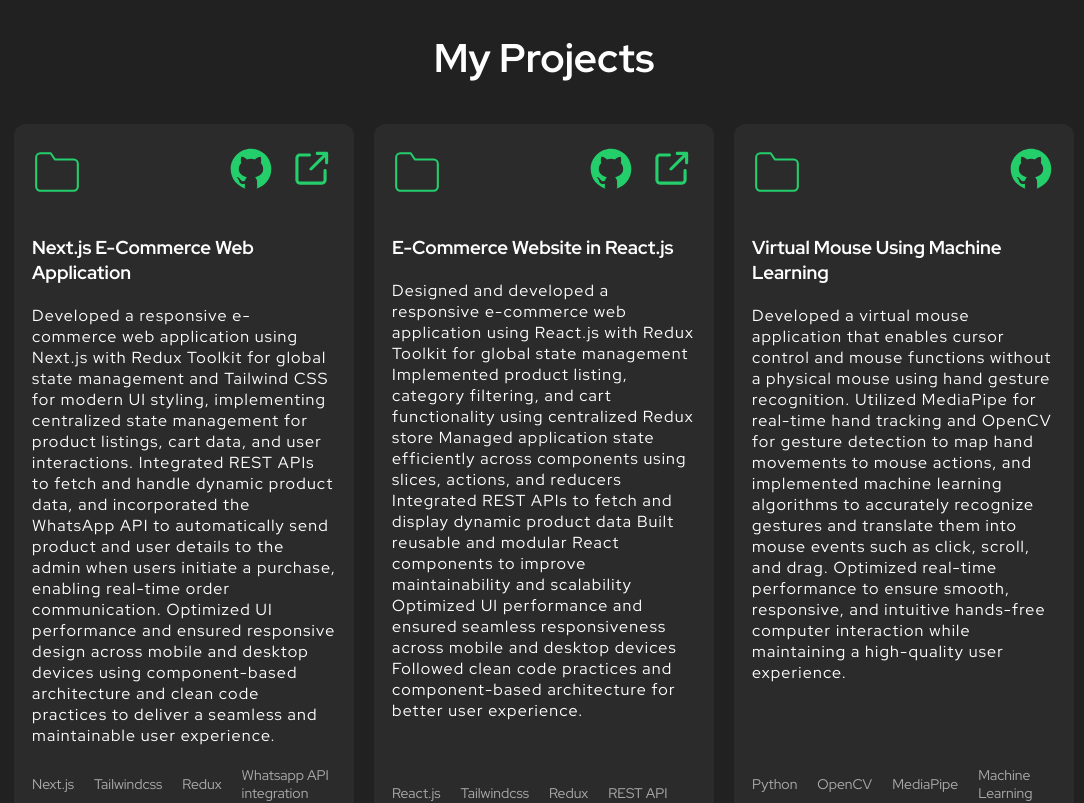
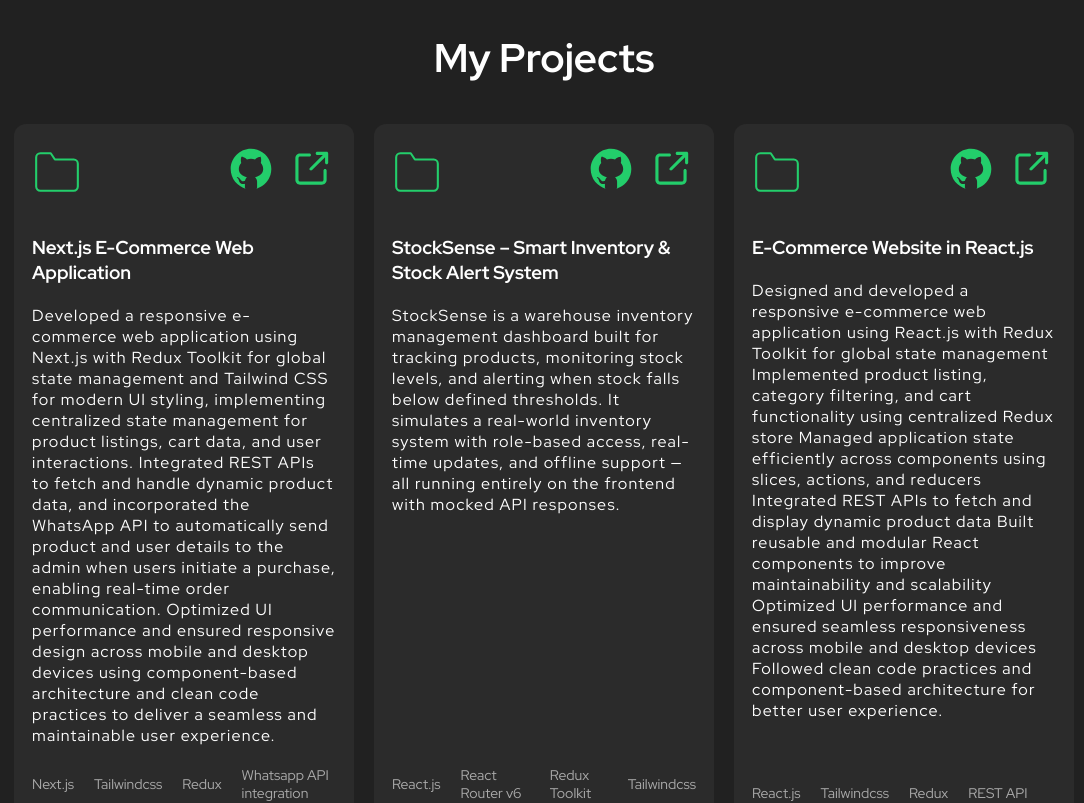
Before and after one commit to ezhilkrish002/portfolio, a React (Create React App) app: page / in a window 1280 px wide. Shown: the part 1360-2163 px from the top of the page, without its empty margins (96-1180 px from the left). Built offline with nearby package versions, Linux system fonts and the light colour scheme.

Commit message:
inventory project

```diff
--- a/src/components/Project/Project.tsx
+++ b/src/components/Project/Project.tsx
@@ -15,6 +15,14 @@ const projects = [
     tech: ["Next.js", "Tailwindcss", "Redux" , "Whatsapp API integration"],
     github: "https://github.com/ezhilkrish002/ecom",
     live: "https://ecom-ecru-ten.vercel.app/",
+  },
+  {
+    title: "StockSense – Smart Inventory & Stock Alert System ",
+    description:
+      "StockSense is a warehouse inventory management dashboard built for tracking products, monitoring stock levels, and alerting when stock falls below defined thresholds. It simulates a real-world inventory system with role-based access, real-time updates, and offline support — all running entirely on the frontend with mocked API responses.",
+    tech: ["React.js","React Router v6",  "Redux Toolkit" , "Tailwindcss", ],
+    github: "https://github.com/ezhilkrish002/Inventory",
+    live: "https://smart-inventory-dashboard-ten.vercel.app/",
   },
   {
     title: "E-Commerce Website in React.js",
```
